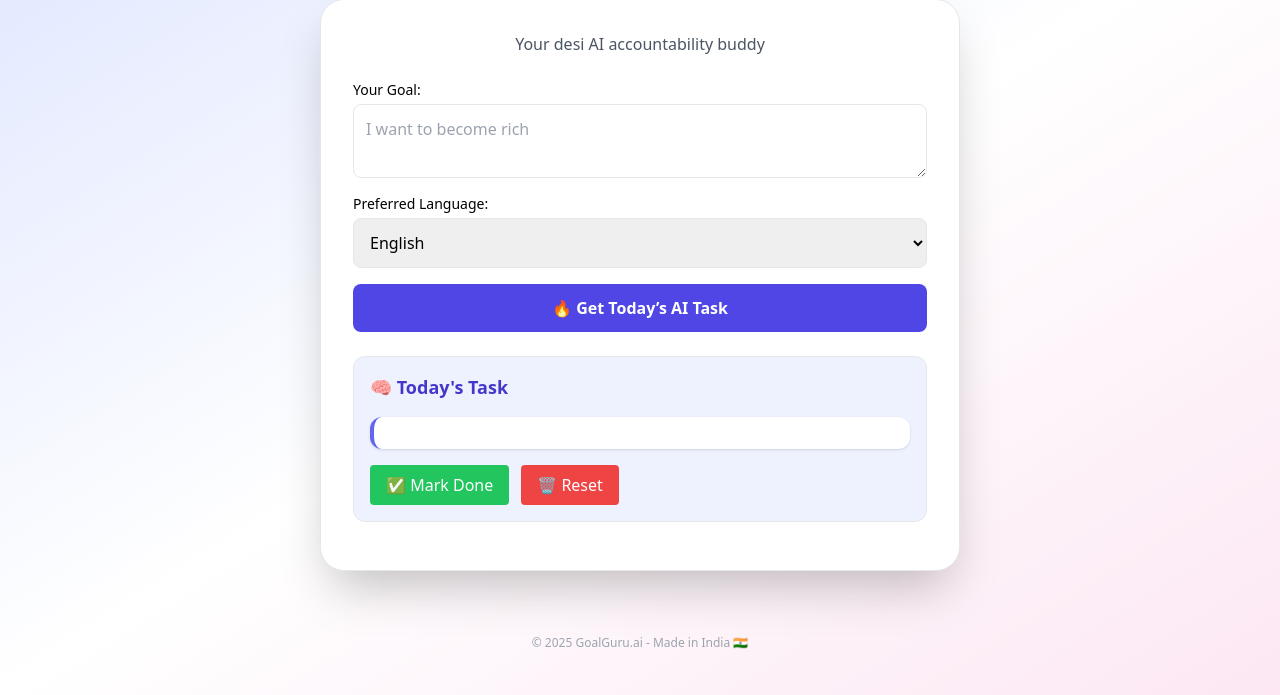
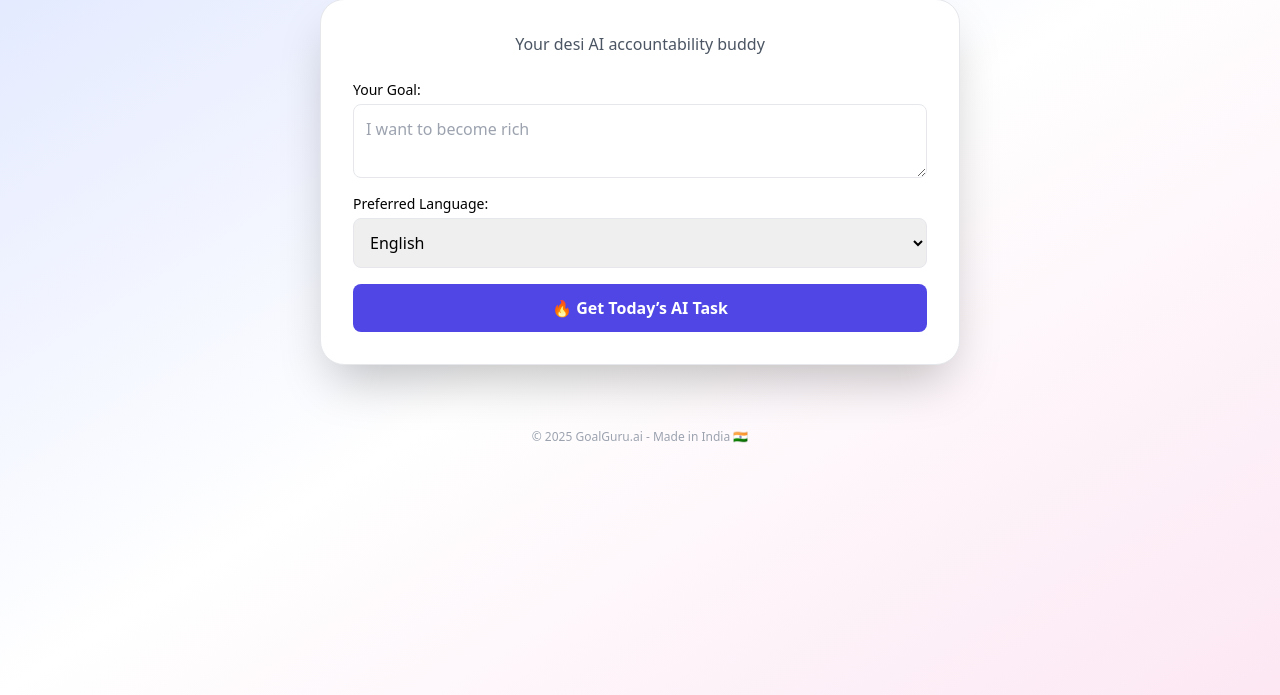
Before and after one commit to Vishalsnw/GoalGuru, a Flask app: template templates/index.html in a window 1280 px wide. Shown: the part 105-800 px from the top of the page. Run offline with Flask 3, Linux system fonts and the light colour scheme; the template is opened without the code that fills it: most values are stand-ins (such as "Sample title", 1, 10 or a date in 2020); some libraries are stand-ins or nearby versions.

Commit message:
Update index.html

```diff
--- a/templates/index.html
+++ b/templates/index.html
@@ -12,14 +12,6 @@
     .dark .text-gray-700, .dark .text-gray-600, .dark .text-gray-900 { color: #e2e8f0; }
     .dark .border-gray-200 { border-color: #4a5568; }
     .dark .bg-gray-50 { background-color: #2d3748; }
-    .dark textarea, .dark select, .dark input {
-      background-color: #2d3748;
-      color: #e2e8f0;
-      border-color: #4a5568;
-    }
-    .animate-bounce-slow {
-      animation: bounce 1.5s infinite;
-    }
   </style>
 </head>
 <body class="bg-gradient-to-br from-indigo-100 via-white to-pink-100 min-h-screen font-sans transition-colors duration-300">
@@ -83,7 +75,7 @@
             <option value="marathi">मराठी</option>
           </select>
         </div>
-        <button id="actionBtn" type="submit" class="w-full bg-indigo-600 hover:bg-indigo-700 text-white font-semibold py-3 rounded-lg transition-all duration-300 transform hover:scale-105 animate-bounce-slow">
+        <button id="actionBtn" type="submit" class="w-full bg-indigo-600 hover:bg-indigo-700 text-white font-semibold py-3 rounded-lg transition-all duration-300 transform hover:scale-105">
           🔥 Get Today’s AI Task
         </button>
       </form>
@@ -105,9 +97,6 @@
   <footer class="text-center text-xs text-gray-400 py-6">© 2025 GoalGuru.ai - Made in India 🇮🇳</footer>
 
   <script>
-    const form = document.getElementById("goalForm");
-    const actionBtn = document.getElementById("actionBtn");
-
     function scrollToSection(id) {
       document.getElementById(id)?.scrollIntoView({ behavior: 'smooth' });
     }
@@ -133,16 +122,14 @@
       document.open(); document.write(html); document.close();
     }
 
-    form.onsubmit = async (e) => {
+    document.getElementById("goalForm").onsubmit = async (e) => {
       e.preventDefault();
       const goal = goalInput.value.trim();
       const lang = langInput.value;
       if (!goal || !lang) return;
-
       localStorage.setItem("goal", goal);
       localStorage.setItem("lang", lang);
       localStorage.setItem("task_done", "no");
-
       await generateTask(goal, lang);
     }
 
@@ -162,8 +149,9 @@
     }
 
     window.onload = () => {
-      const darkmode = localStorage.getItem("darkmode");
-      if (darkmode === "yes") document.documentElement.classList.add("dark");
+      if (localStorage.getItem("darkmode") === "yes") {
+        document.documentElement.classList.add("dark");
+      }
 
       const goal = localStorage.getItem("goal");
       const lang = localStorage.getItem("lang");
@@ -184,10 +172,15 @@
         if (progress >= 3) encourage.classList.remove("hidden");
       }
 
-      if (finalTask) {
-        taskText.innerText = finalTask;
+      if (flaskTask) {
+        localStorage.setItem("task", flaskTask);
+        localStorage.setItem("task_done", "no");
+      }
+
+      const taskToShow = localStorage.getItem("task");
+      if (taskToShow) {
+        taskText.innerText = taskToShow;
         taskSection.classList.remove("hidden");
-        localStorage.setItem("task", finalTask);
       }
 
       if (done === "no") {
@@ -208,9 +201,15 @@
     }
 
     function showTaunt() {
-      const taunts = ["Bhai task toh complete kar! 😑", "Bas goal set kiya?", "AI bhi soch raha 🤨", "Leke kya aya reh gya?", "Ho gaya ab nahi?"];
+      const taunts = [
+        "Bhai task toh complete kar! 😑",
+        "Bas goal set kiya?",
+        "AI bhi soch raha 🤨",
+        "Leke kya aya reh gya?",
+        "Ho gaya ab nahi?"
+      ];
       tauntBox.innerText = taunts[Math.floor(Math.random() * taunts.length)];
     }
   </script>
 </body>
-</html>
+  </html>
```
